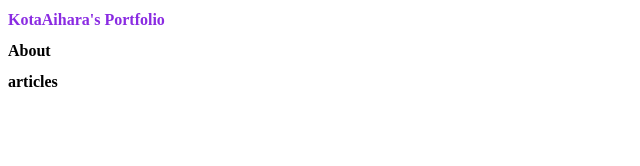
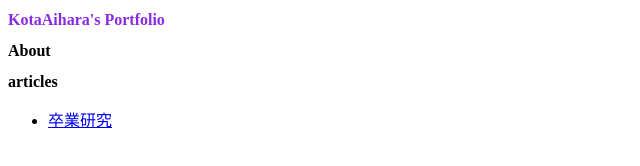
Before and after one commit to KotaAihara/portofolio, a plain HTML site: page index.html in a window 1280 px wide. Shown: the whole page, without its empty margins (0-640 px from the left). Drawn offline with Linux system fonts and the light colour scheme.

Commit message:
Update index.html

```diff
--- a/index.html
+++ b/index.html
@@ -12,5 +12,8 @@
 
     <h2>About</h2>
     <h2> articles </h2>
+        <ul>
+            <li><a href="https://github.com/KotaAihara/Sotuken/blob/main/%E5%8D%92%E8%AB%96.ipynb">卒業研究</a></li>
+        </ul>
 </body>
 </html>
```
